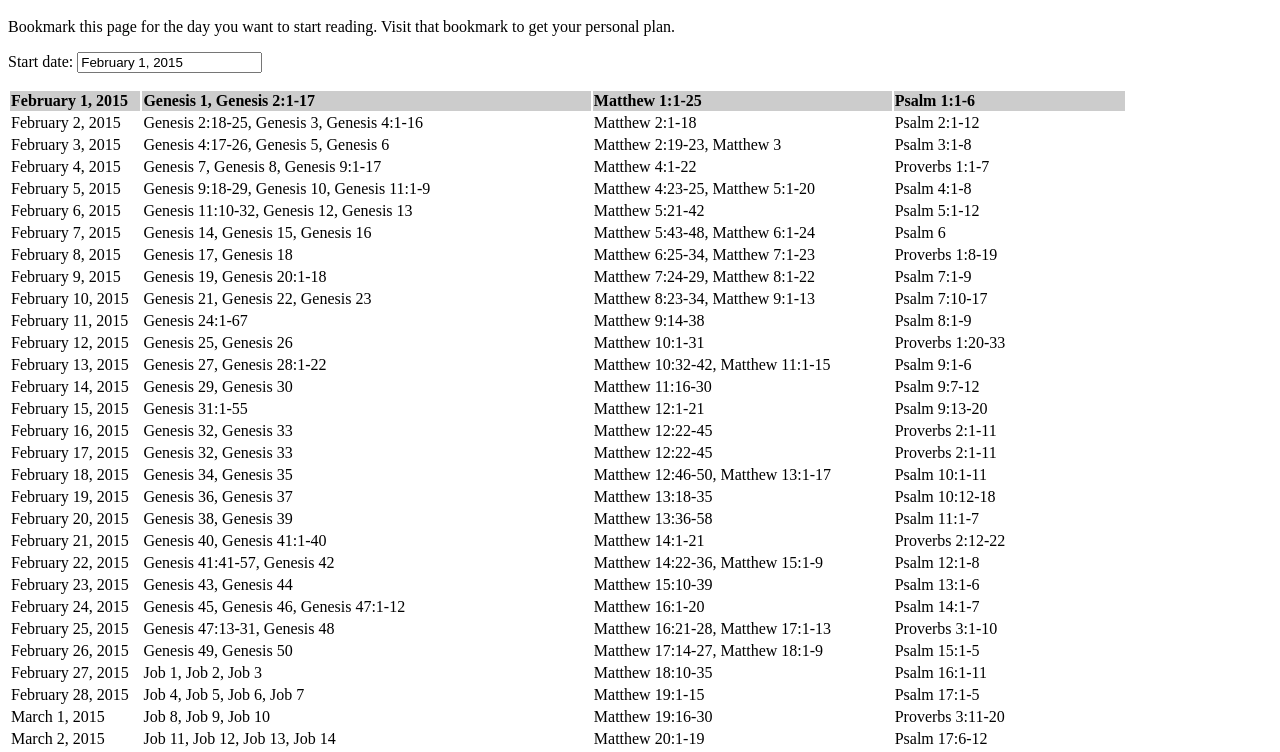
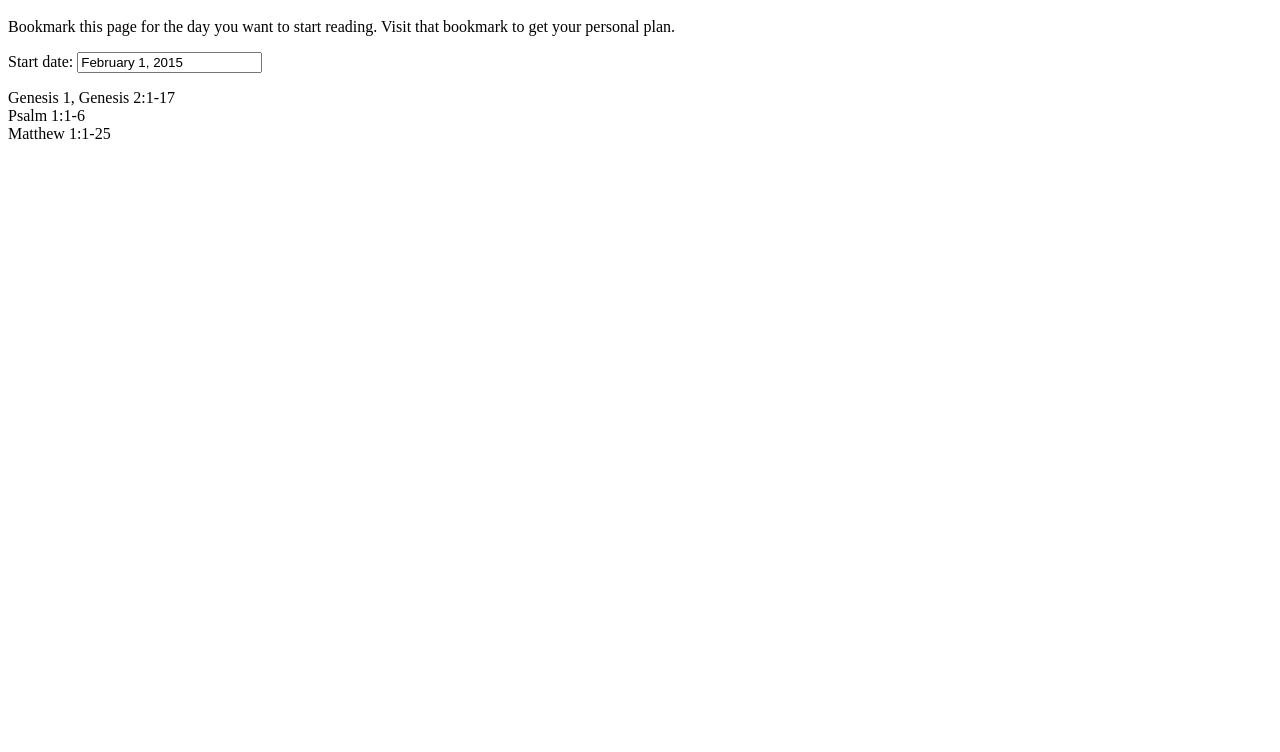
Before and after one commit to lwalen/bible-in-a-year, a plain HTML site: page index.html in a window 1280 px wide. Shown: the part 48-800 px from the top of the page. Drawn offline with nearby package versions, Linux system fonts and the light colour scheme.

Commit message:
Only show todays verses by default

```diff
--- a/daily_bible.js
+++ b/daily_bible.js
@@ -26,6 +26,25 @@ function date_from_day(year, day){
   return new Date(date.setDate(day)); // add the number of days
 }
 
+function get_todays_verses() {
+   $.getJSON('/verses.json', function(data) {
+      print_todays_verse(data);
+   });
+}
+
+function print_todays_verse(data) {
+   var secondsInOneDay = 1000 * 60 * 60 * 24;
+   var start = new Date(param_date());
+   var today = new Date();
+   var day_number = Math.floor((today - start) / secondsInOneDay);
+   var verses = data[day_number];
+   console.log(verses);
+
+   $('#today_old').text(verses.old_testament);
+   $('#today_psalm').text(verses.psalms_and_proverbs);
+   $('#today_new').text(verses.new_testament);
+}
+
 // Get the verses and print them
 function get_verses() {
    $.getJSON('/verses.json', function(data) {
@@ -50,8 +69,8 @@ function print_verses(data) {
 
       html += '<td>' + date + '</td>';
       html += '<td>' + data[i].old_testament + '</td>';
+      html += '<td>' + data[i].psalms_and_proverbs + '</td>';
       html += '<td>' + data[i].new_testament + '</td>';
-      html += '<td>' + data[i].psalms_and_proverbs + '</td>';
       html += '</tr>';
    }
    html += '</tbody></table>';
@@ -85,7 +104,7 @@ function show_start_date() {
 $(function() {
    go_to_date();
    show_start_date();
-   get_verses();
+   get_todays_verses();
 
    $("#datepicker").datepicker({
       inline: true,
--- a/index.html
+++ b/index.html
@@ -10,6 +10,10 @@
 	<p>Bookmark this page for the day you want to start reading. Visit that bookmark to get your personal plan.</p>
 	<p>Start date: <input type="text" id="datepicker"/></p>
 
+	<div id='today_old'></div>
+	<div id='today_psalm'></div>
+	<div id='today_new'></div>
+
 	<div id='verses'></div>
 
 	<script src="//ajax.googleapis.com/ajax/libs/jquery/2.1.3/jquery.min.js"></script>
```
